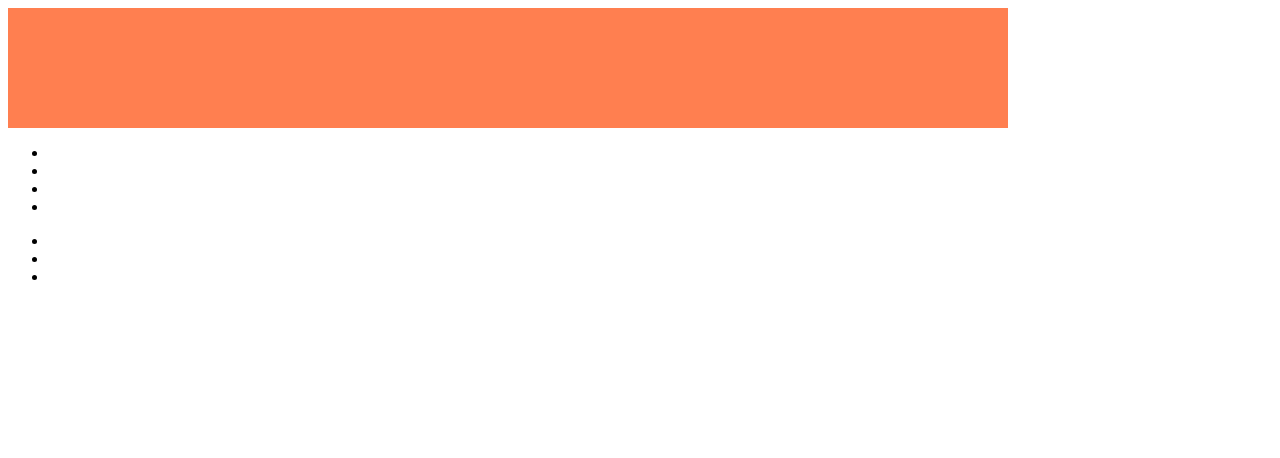
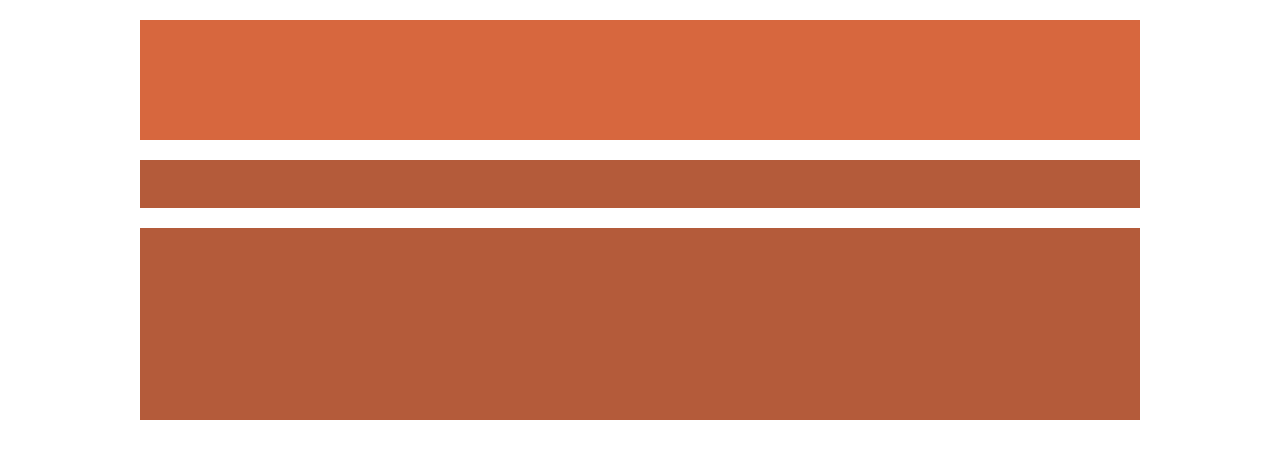
Before and after one commit to mich9521/HTML, a plain HTML site: page index.html in a window 1280 px wide. Drawn offline with Linux system fonts and the light colour scheme.

Commit message:
UBICACION02

```diff
--- a/index.html
+++ b/index.html
@@ -5,12 +5,37 @@
     <meta name="viewport" content="width=device-width, initial-scale=1.0">
     <title>Document</title>
     <style>
+        /*EL SELECTOR UNIVERSAL*/
+        *{
+            margin: 0;
+            padding: 0;
+            list-style: none;
+        }
 
         header{
+            /*La propiedad de posición tiene 3 valores*/
+            /**/
+            position: relative;
+            margin: 20px auto;
+            width: 1000px;
+            height: 120px;
+            background: #d45c30ed;
+        }
+
+        nav{
+            position: relative;
+            margin: auto;
+            width: 1000px;
+            height: 48px;
+            background:#af4f2ced;
+        }
+
+        #top{
 
             width: 1000px;
-            height: 120px;
-            background: coral;
+            height: 192px;
+            margin: 20px auto;
+            background:#af4f2ced;
 
         }
         /*
@@ -127,6 +152,7 @@
         <li class="botones"></li>
         <li class="botones"></li>
         <li class="botones"></li>
+        <li class="botones"></li>
 
     </ul>
 </nav>
@@ -143,7 +169,7 @@
 </div>
 
 <!--CIERRE PARTE SUPERIOR-->
-<!--INICIA SE-->
+<!--INICIA SECCION-->
 <section>
 
 <aside class="izq"></aside>
```
